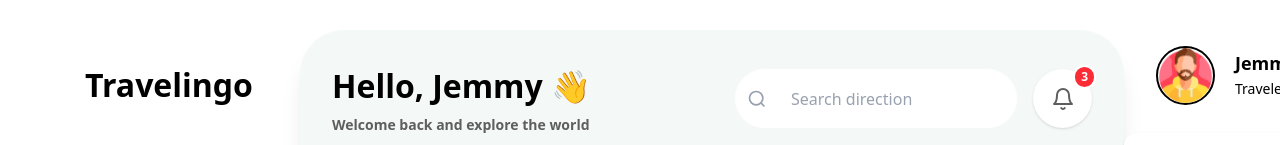
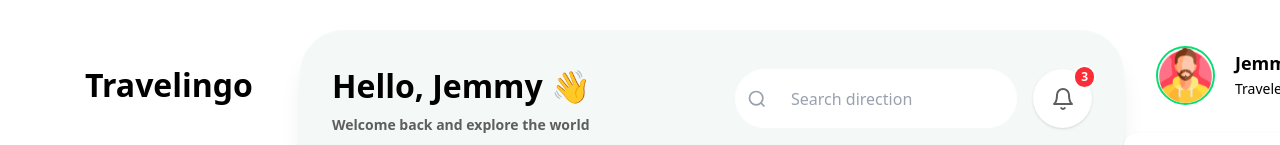
Before and after one commit to AsardeenAzees/Travelingo, a React (Vite) app: page / in a window 1280 px wide. Shown: the top 145 px of the page. Built offline with nearby package versions, Linux system fonts and the light colour scheme.

Commit message:
#19 calander component created

```diff
--- a/src/components/ProfileCard.jsx
+++ b/src/components/ProfileCard.jsx
@@ -4,7 +4,7 @@ export default function ProfileCard() {
   return (
     <div className="flex items-center gap-2">
       <img
-        className="w-[59px] h-[59px] rounded-full border-2 border-green-401 object-cover mt-4 ml-8"
+        className="w-[59px] h-[59px] rounded-full border-2 border-green-400 object-cover mt-4 ml-8"
         src="/src/assets/user-avatar.png"
         alt="Profile"
       />
```
